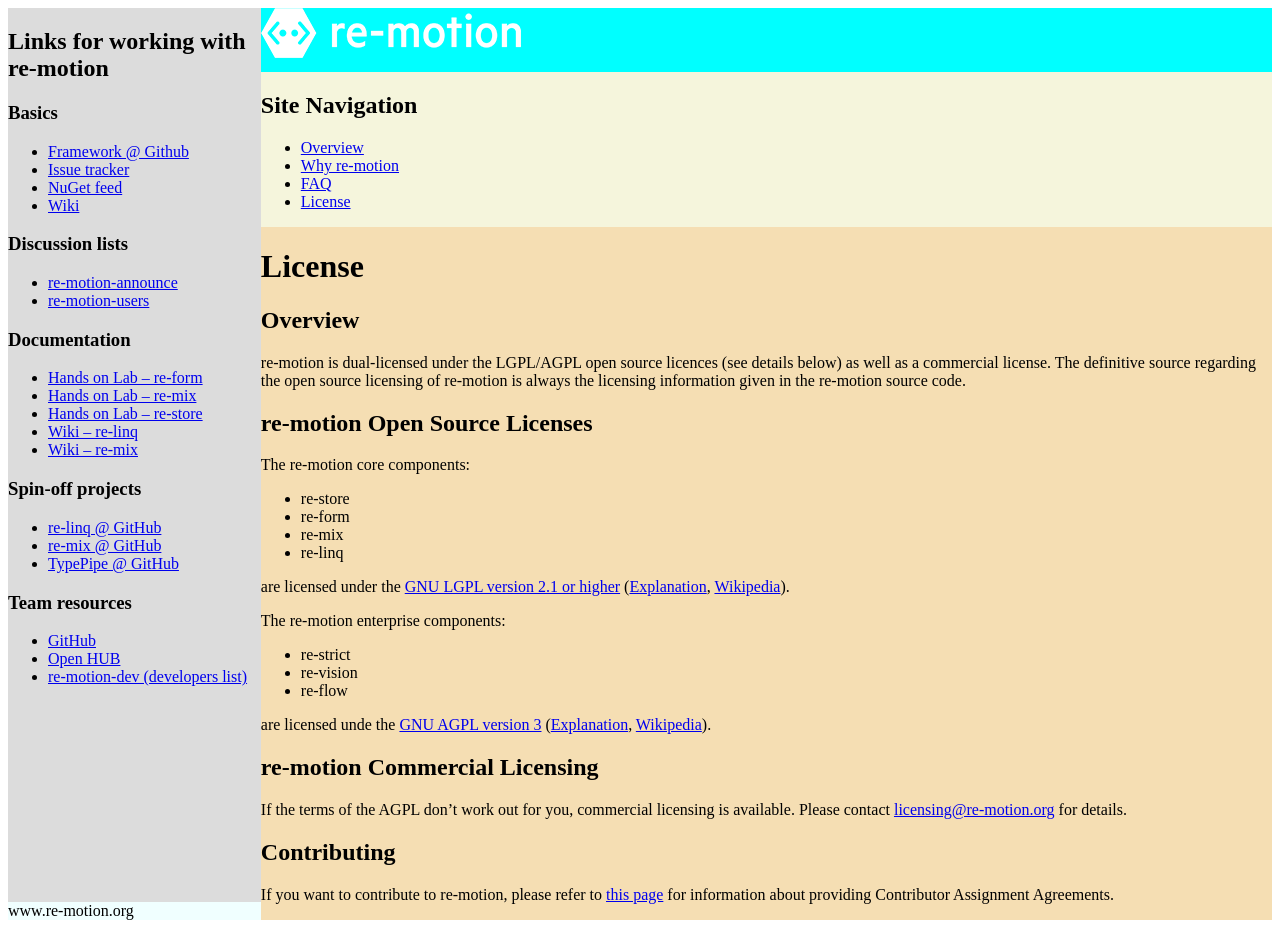
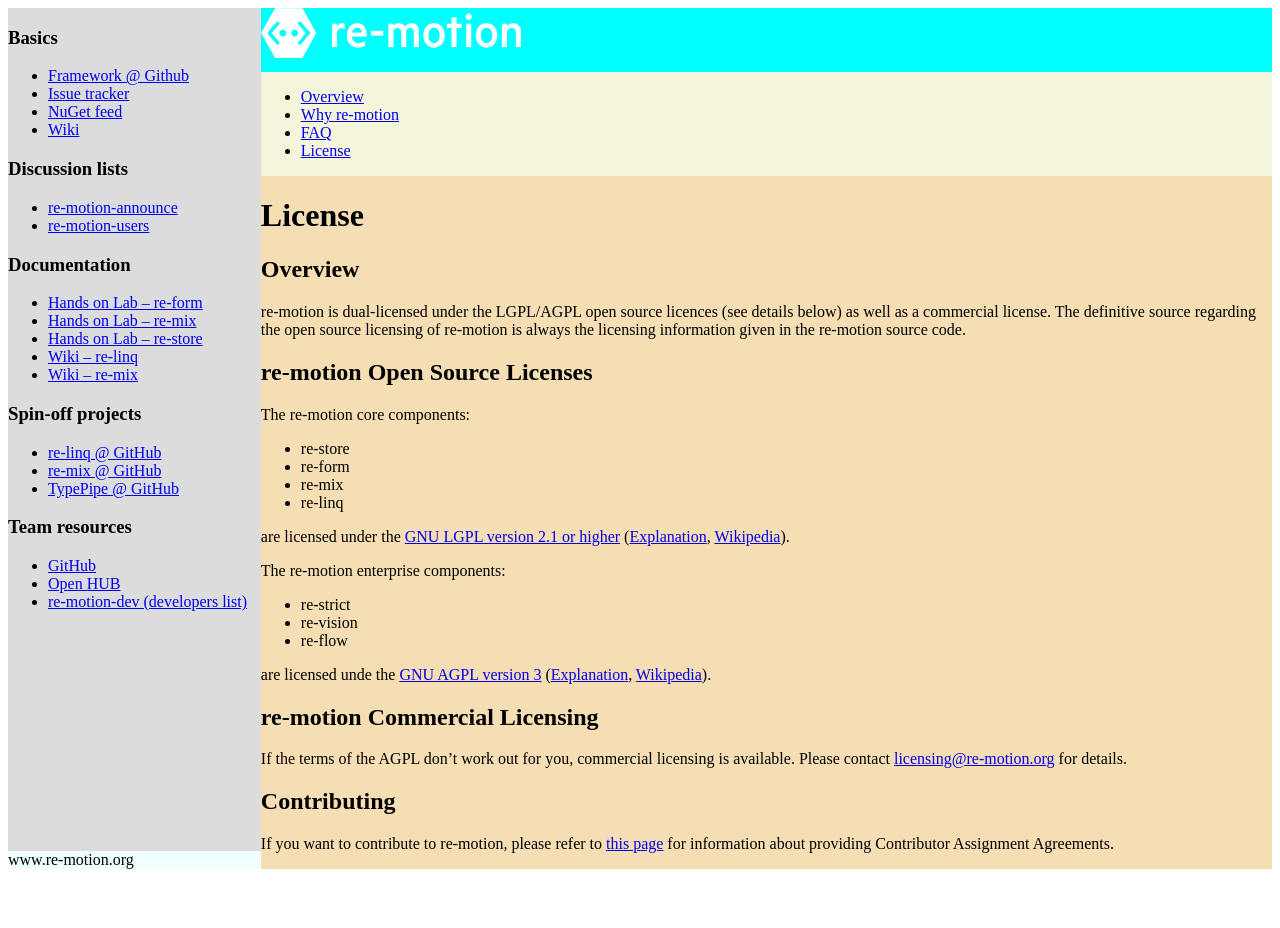
Before and after one commit to re-motion/re-motion.github.io, a Jekyll site: the page built from docs/license.md, in a window 1280 px wide. Built offline with Jekyll 4.4.1, drawn with Linux system fonts in a browser that asks for light colours; our own code applies the rules of GitHub Pages for plain Markdown files; after the commit the page ends 900 px from its top, so only the background shows below that.

Commit message:
Add structure to site

```diff
--- a/docs/_layouts/default-layout.html
+++ b/docs/_layouts/default-layout.html
@@ -10,8 +10,7 @@
         <img src="re-motion_White_RGB_260x50.png" alt="re-motion.org" />
       </header>
 
-      <nav id="navigation" aria-labelledby="navigation-heading">
-        <h2 id="navigation-heading">Site Navigation</h2>
+      <nav id="navigation" aria-label="Site Navigation">
         <ul>
           <li><a href="Overview.html">Overview</a></li>
           <li><a href="why_re-motion.html">Why re-motion</a></li>
@@ -20,9 +19,7 @@
         </ul>
       </nav>
 
-      <nav id="links" aria-labelledby="links-heading">
-        <h2 id="links-heading">Links for working with re-motion</h2>
-
+      <nav id="links" aria-label="Links for working with re-motion">
         {% include links.html %}
       </nav>
 
```
